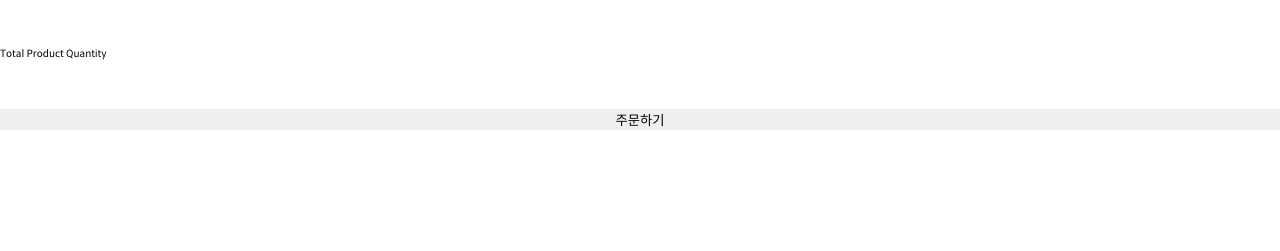
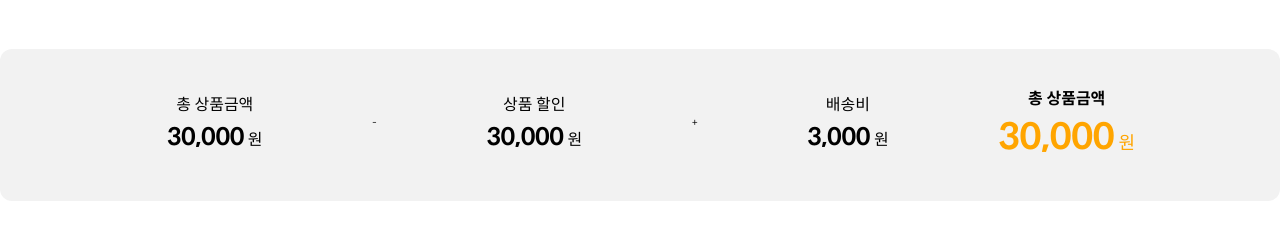
Before and after one commit to Farm-Apple/Apple_FE, a React (Vite) app: page /Cart in a window 1280 px wide. Shown: the part 1058-1309 px from the top of the page. Before the commit the page ends 1188 px from the top, so only its background shows below. Built offline with nearby package versions, Linux system fonts and the light colour scheme; no server answers.

Commit message:
style : Total price Container

```diff
--- a/src/components/CartItem.tsx
+++ b/src/components/CartItem.tsx
@@ -2,7 +2,7 @@ import React from "react";
 import QuantitySelect from "@common/QuantitySelect";
 import styled from "styled-components";
 import ClearIcon from "@mui/icons-material/Clear";
-import { useCallback } from "react";
+// import { useCallback } from "react";
 
 const CartItemContainer = styled.ul``;
 const CartItemList = styled.li`
--- /dev/null
+++ b/src/components/TotalPrice.tsx
@@ -0,0 +1,80 @@
+import React from "react";
+import styled from "styled-components";
+
+const TotalPriceContainer = styled.div`
+  display: flex;
+  justify-content: space-around;
+  align-items: center;
+  padding: 42px 90px 46px 112px;
+  background-color: #f2f2f2;
+  border-radius: 12px;
+`;
+const PirceWrapper = styled.div`
+  display: flex;
+  flex-direction: column;
+  gap: 12px;
+  align-items: center;
+`;
+const PriceTitle = styled.p`
+  font-size: 16px;
+  grid-row: 400;
+`;
+const ResultProice = styled.p`
+  font-size: 24px;
+  font-weight: 700;
+  span {
+    font-size: 16px;
+    font-weight: 400;
+  }
+`;
+const FinalTitle = styled.p`
+  font-size: 16px;
+  font-weight: 700;
+`;
+const FinalPrice = styled.p`
+  font-size: 36px;
+  font-weight: 700;
+  color: orange;
+  span {
+    font-size: 18px;
+    font-weight: 400;
+  }
+`;
+
+const TotalPrice: React.FC = () => {
+  return (
+    <TotalPriceContainer>
+      <PirceWrapper>
+        <PriceTitle>총 상품금액</PriceTitle>
+        <ResultProice>
+          30,000
+          <span> 원</span>
+        </ResultProice>
+      </PirceWrapper>
+      <div>-</div>
+      <PirceWrapper>
+        <PriceTitle>상품 할인</PriceTitle>
+        <ResultProice>
+          30,000
+          <span> 원</span>
+        </ResultProice>
+      </PirceWrapper>
+      <div>+</div>
+      <PirceWrapper>
+        <PriceTitle>배송비</PriceTitle>
+        <ResultProice>
+          3,000
+          <span> 원</span>
+        </ResultProice>
+      </PirceWrapper>
+      <PirceWrapper>
+        <FinalTitle>총 상품금액</FinalTitle>
+        <FinalPrice>
+          30,000
+          <span> 원</span>
+        </FinalPrice>
+      </PirceWrapper>
+    </TotalPriceContainer>
+  );
+};
+export default TotalPrice;
--- a/src/page/Cart/index.tsx
+++ b/src/page/Cart/index.tsx
@@ -1,3 +1,4 @@
+import TotalPrice from "@components/TotalPrice";
 import CartItem from "@components/CartItem";
 import styled from "styled-components";
 
@@ -56,7 +57,7 @@ const CartPage = () => {
         <CartItem />
         <CartItem />
         <CartItem />
-        <div>Total Product Quantity</div>
+        <TotalPrice />
         <button>주문하기</button>
       </CartSection>
     </Container>
```
